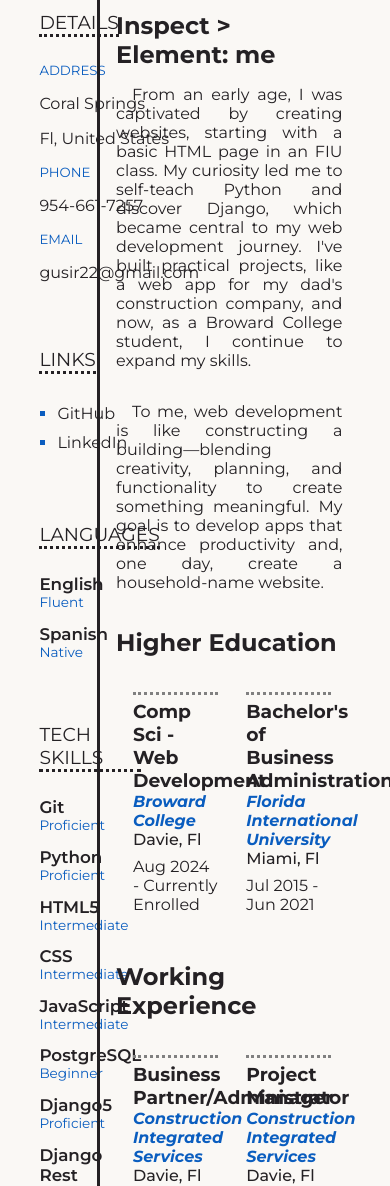
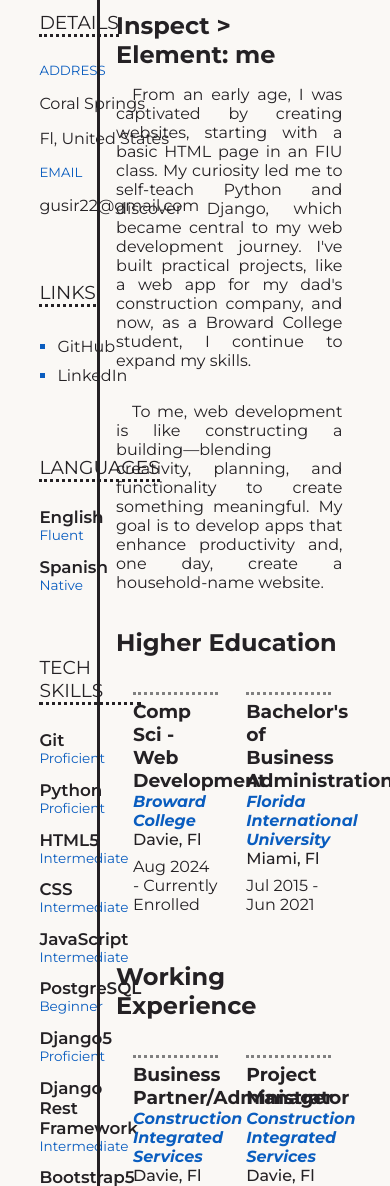
Before and after one commit to gusir22/Website-Portfolio, a Django app: page /about/ in a window 390 px wide; the page is wider, and only the part inside the window is pictured. Shown: the part 210-1396 px from the top of that part. Run offline with Django 5.2, Linux system fonts and the light colour scheme; data comes from the database, SQL or seed files in the repository.

Commit message:
Deleted phone number from aside

```diff
--- a/templates/aside.html
+++ b/templates/aside.html
@@ -15,14 +15,6 @@
                 <div class="col-12">
                     <p>Coral Springs</p>
                     <p>Fl, United States</p>
-                </div>
-
-                <!-- details phone -->
-                <div class="col-12">
-                    <h5 class="section-header">PHONE</h5>
-                </div>
-                <div class="col-12">
-                    <p>954-661-7257</p>
                 </div>
 
                 <!-- details email -->
```
